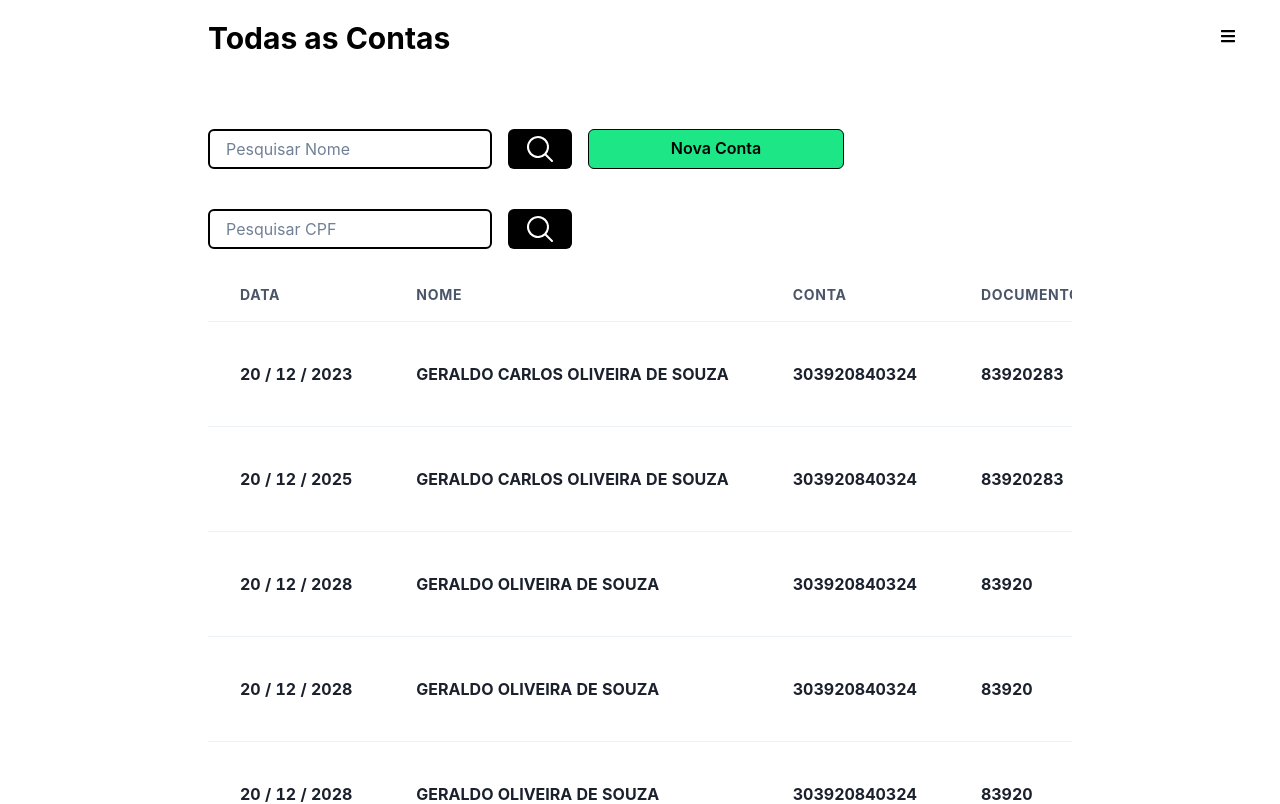
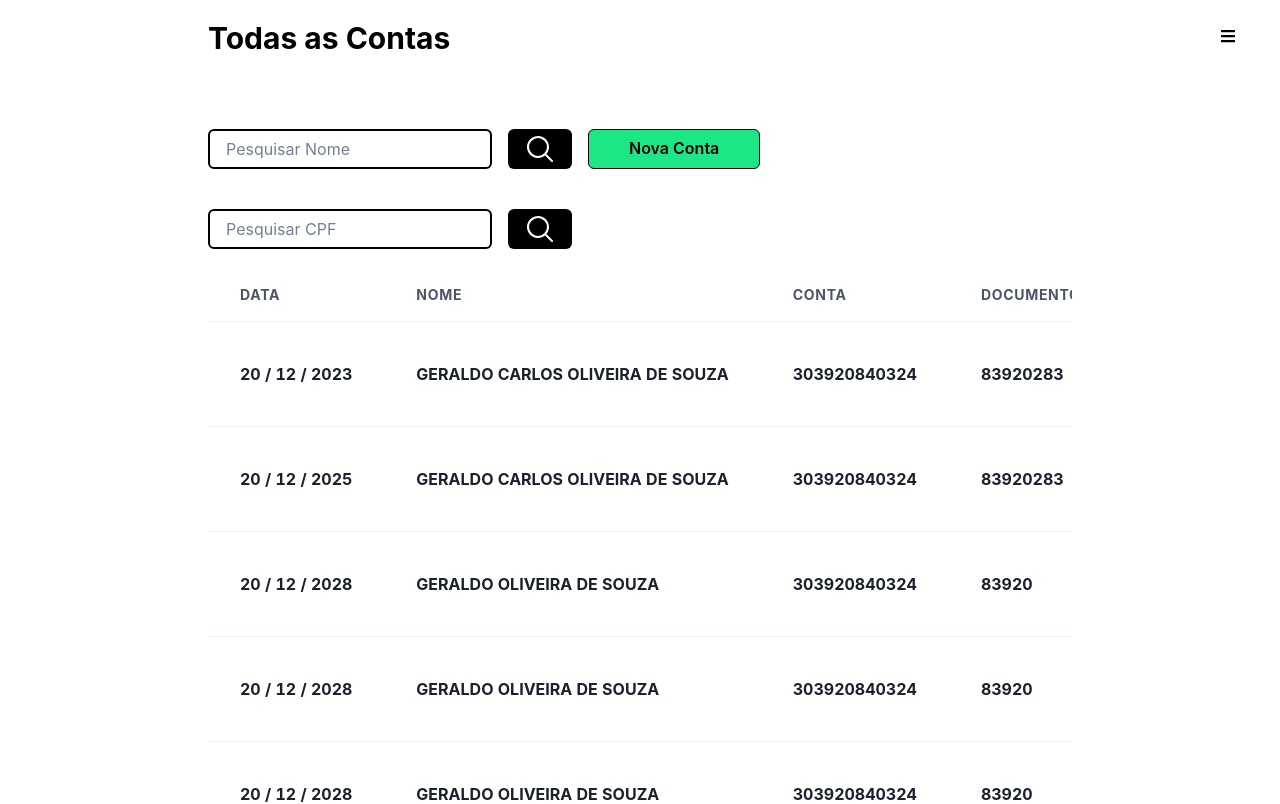
Before and after one commit to jonathan-trl/infinitypay2, a Next.js app: page /acounts in a window 1280 px wide. Shown: the top 804 px of the page. Built offline with nearby package versions, Linux system fonts and the light colour scheme; a web font is replaced by a local one.

Commit message:
eight commit

```diff
--- a/src/components/Button/index.tsx
+++ b/src/components/Button/index.tsx
@@ -6,10 +6,11 @@ export function Button({ title, ...rest }: Props) {
   return (
     <>
       <ChakraButton
-        w={'64'}
+        w={'fit-content'}
         bg={'#1ce686'}
         borderColor={'black'}
         borderWidth={1}
+        px={10}
         {...rest}
       >
         <Text color={'black'}>{title}</Text>
```
